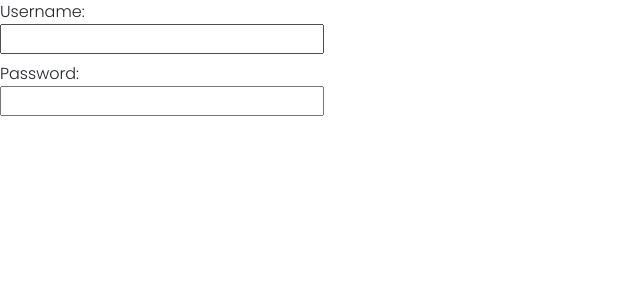
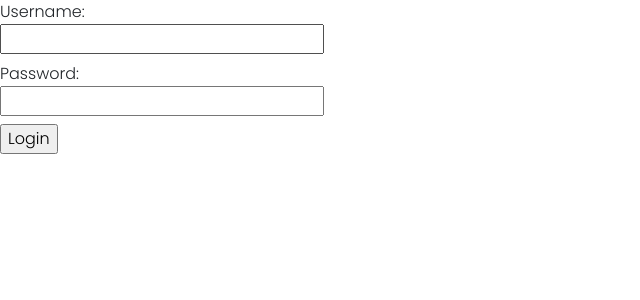
Before and after one commit to EzazulHoque/Receipts.io, a React (Create React App) app in the folder receiptsio/: page /Login in a window 1280 px wide. Shown: the top 300 px of the page, without its empty margins (0-640 px from the left). Built offline with nearby package versions, Linux system fonts and the light colour scheme.

Commit message:
added firebase dependency

```diff
--- /dev/null
+++ b/package.json
@@ -0,0 +1,5 @@
+{
+  "dependencies": {
+    "firebase": "^8.2.10"
+  }
+}
--- a/receiptsio/src/components/Login.js
+++ b/receiptsio/src/components/Login.js
@@ -26,6 +26,8 @@ const Login = () => {
           <br />
           <input type="text" value={password} onChange={handlePasswordChange} />
         </label>
+        <br />
+        <input type="submit" value="Login" />
       </form>
     </div>
   );
```
Also changed, not shown: 1 other file (tests, documents, lock files or other folders).
